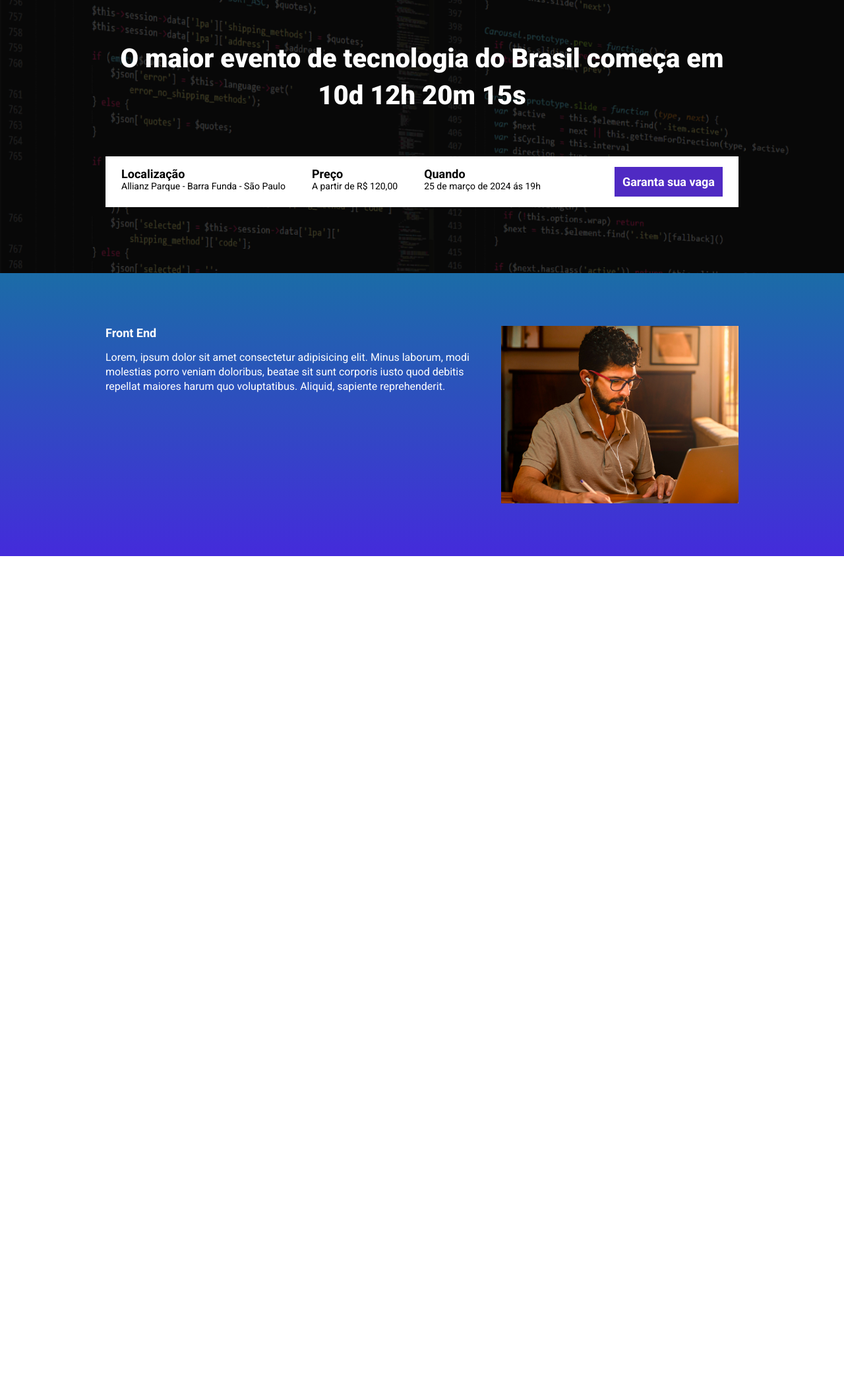
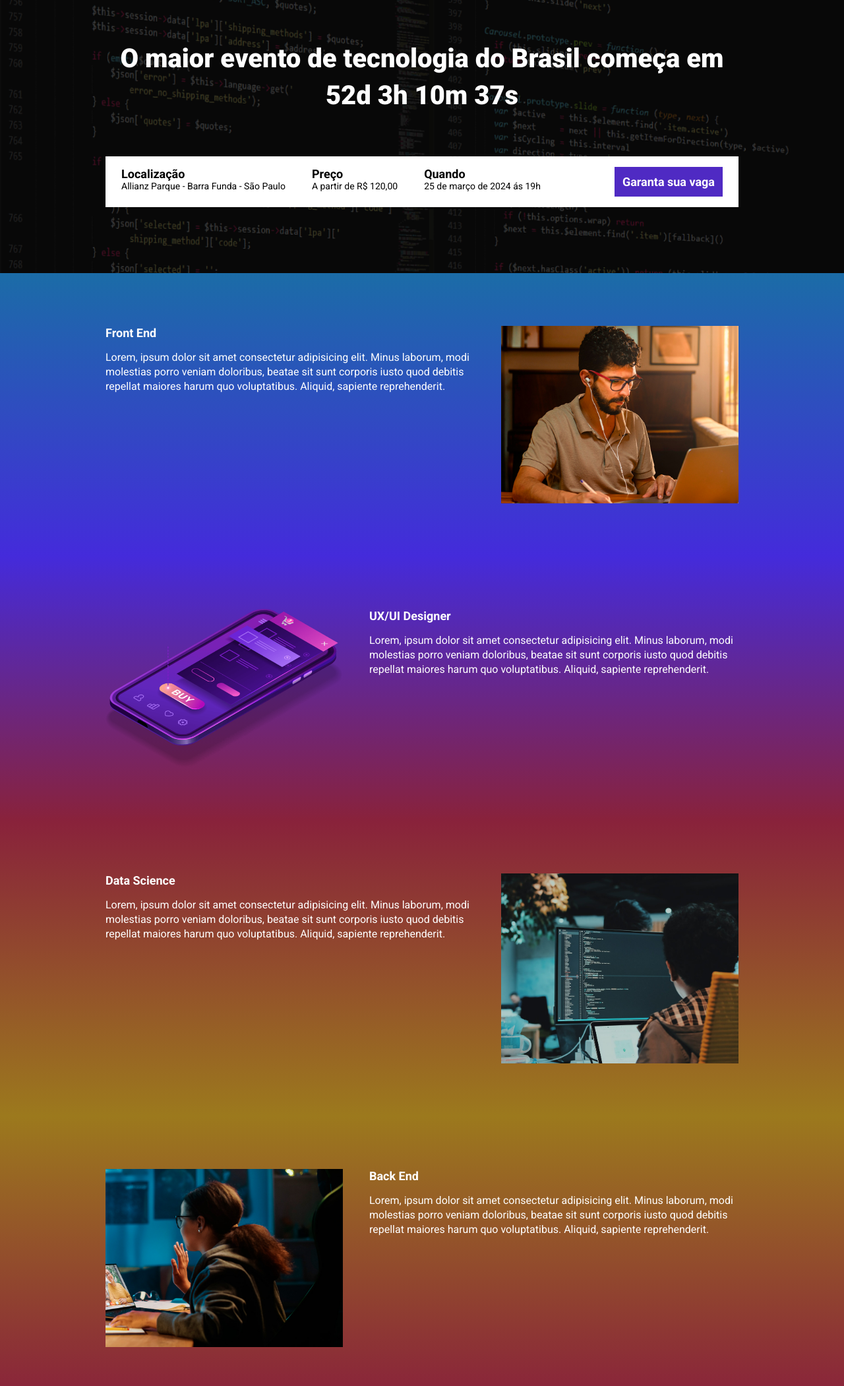
Before and after one commit to JoaopauloDevJ/EBAC_tech_talks, a website built with Parcel: page src/index.html in a window 1280 px wide. Shown: the part 147-2248 px from the top of the page at 66% size. Before the commit the page ends 990 px from the top, so only its background shows below. Built offline with nearby package versions, Linux system fonts and the light colour scheme.

Commit message:
criando a contagem regressiva

```diff
--- a/package.json
+++ b/package.json
@@ -2,9 +2,9 @@
   "name": "ebac_talks",
   "version": "1.0.0",
   "description": "",
-  "main": "index.js",
   "scripts": {
     "dev": "parcel src/index.html src/scripts/main.js src/styles/main.scss",
+    "build":"parcel build src/index.html",
     "test": "echo \"Error: no test specified\" && exit 1"
   },
   "keywords": [],
--- a/src/index.html
+++ b/src/index.html
@@ -8,13 +8,14 @@
     <link rel="preconnect" href="https://fonts.gstatic.com" crossorigin>
     <link href="https://fonts.googleapis.com/css2?family=Roboto:wght@400;700;900&display=swap" rel="stylesheet">
     <link rel="stylesheet" href="./styles/main.scss">
+    <link rel="stylesheet" href="https://unpkg.com/aos@next/dist/aos.css" />
 </head>
 <body>
     <header class="hero">
         <div class="container">
             <img class="hero__logo" src="/src/images/ebac_logo.svg" alt="EBAC">
             <p class="hero__text">
-                O maior evento de tecnologia do Brasil começa em 10d 12h 20m 15s
+                O maior evento de tecnologia do Brasil começa em <span id="contador"></span>
             </p>
             <div class="infos-bar">
                 <ul class="infos-bar__infos">
@@ -37,8 +38,8 @@
             </div>
         </div>
     </header>
-    <section class="event">
-        <div class="container">
+    <section class="event event--frontend">
+        <div class="container" data-aos="fade-right">
             <div class="event__details">
                 <h2 class="event__details__title">Front End</h2>
                 <p class="event__details__description">
@@ -48,6 +49,40 @@
             <img class="event__image" src="/src/images/frontend.png" alt="Fron end">
         </div>
     </section>
+    <section class="event event--ux-ui event--image-left">
+        <div class="container" data-aos="fade-left">
+            <div class="event__details">
+                <h2 class="event__details__title">UX/UI Designer</h2>
+                <p class="event__details__description">
+                    Lorem, ipsum dolor sit amet consectetur adipisicing elit. Minus laborum, modi molestias porro veniam doloribus, beatae sit sunt corporis iusto quod debitis repellat maiores harum quo voluptatibus. Aliquid, sapiente reprehenderit.
+                </p>
+            </div>
+            <img class="event__image" src="/src/images/ui-ux.png" alt="Fron end">
+        </div>
+    </section>
+    <section class="event event--data-science">
+        <div class="container" data-aos="fade-right">
+            <div class="event__details">
+                <h2 class="event__details__title">Data Science</h2>
+                <p class="event__details__description">
+                    Lorem, ipsum dolor sit amet consectetur adipisicing elit. Minus laborum, modi molestias porro veniam doloribus, beatae sit sunt corporis iusto quod debitis repellat maiores harum quo voluptatibus. Aliquid, sapiente reprehenderit.
+                </p>
+            </div>
+            <img class="event__image" src="/src/images/data.png" alt="Fron end">
+        </div>
+    </section>
+    <section class="event event--backend event--image-left">
+        <div class="container" data-aos="fade-left">
+            <div class="event__details">
+                <h2 class="event__details__title">Back End</h2>
+                <p class="event__details__description">
+                    Lorem, ipsum dolor sit amet consectetur adipisicing elit. Minus laborum, modi molestias porro veniam doloribus, beatae sit sunt corporis iusto quod debitis repellat maiores harum quo voluptatibus. Aliquid, sapiente reprehenderit.
+                </p>
+            </div>
+            <img class="event__image" src="/src/images/backend.png" alt="Fron end">
+        </div>
+    </section>
+    <script src="https://unpkg.com/aos@next/dist/aos.js"></script>
     <script src="./scripts/main.js"></script>
 </body>
 </html>
--- /dev/null
+++ b/src/scripts/main.js
@@ -0,0 +1,29 @@
+AOS.init();
+
+
+const dataEvento = new Date('Mar 25, 2024 19:00:00');
+const timeStampEvento = dataEvento.getTime();
+
+const contaHoras = setInterval(function() {
+    const agora = new Date();
+    const timeStampAtual = agora.getTime();
+
+    const distanciaEvento = timeStampEvento - timeStampAtual;
+
+    const diasEmMs = 1000 * 60 * 60 * 24;
+    const horasEmMs = 1000 * 60 * 60;
+    const minutosEmMs = 1000 * 60;
+    const segundosEmMs = 1000;
+
+    const diasAteEvento = Math.floor(distanciaEvento / diasEmMs);
+    const horasAteEvento = Math.floor((distanciaEvento % diasEmMs) / horasEmMs);
+    const minutosAteEvento = Math.floor(distanciaEvento % horasEmMs / minutosEmMs);
+    const segundosAteEvento = Math.floor((distanciaEvento % minutosEmMs) / segundosEmMs);
+
+    document.getElementById('contador').innerHTML = `${diasAteEvento}d ${horasAteEvento}h ${minutosAteEvento}m ${segundosAteEvento}s`;
+
+    if(distanciaEvento < 0){
+        clearInterval(contaHoras);
+        document.getElementById('contador').innerHTML = `Evento expirado`;
+    }
+}, 1000)
--- a/src/styles/_hero.scss
+++ b/src/styles/_hero.scss
@@ -1,3 +1,5 @@
+@use 'componentes/variable';
+
 .hero{
     padding-top: 64px;
     padding-bottom: 100px;
@@ -16,7 +18,7 @@
         left: 0;
         width:100%;
         height: 100%;
-        background-color: #000;
+        background-color: variable.$secundaryTextColor;
         content:'';
         opacity: 0.7;
     }
--- a/src/styles/componentes/_buttons.scss
+++ b/src/styles/componentes/_buttons.scss
@@ -1,3 +1,6 @@
+@use 'variable';
+
+
 .button{
     padding: 12px;
     font-size: 18px;
@@ -8,7 +11,7 @@
 
     &--primary{
         color:#fff;
-        background-color: #4F2AC3;
+        background-color: variable.$purple;
     }
 
     @media (max-width:640px){
--- a/src/styles/componentes/_event.scss
+++ b/src/styles/componentes/_event.scss
@@ -1,9 +1,33 @@
+@use 'variable';
+
 .event{
     padding: 80px 0;
-    background-image:linear-gradient(#1b6ca7, #442bdb);
+
+    &--frontend{
+        background-image:linear-gradient(variable.$blue1, variable.$blue2);
+    }
+
+    &--ux-ui{
+        background-image:linear-gradient(variable.$blue2, variable.$pink);
+    }
+
+    &--data-science{
+        background-image:linear-gradient(variable.$pink, variable.$yellow);
+    }
+
+    &--backend{
+        background-image:linear-gradient(variable.$yellow, variable.$pink);
+    }
+
+    &--image-left{
+        .container{
+            flex-direction: row-reverse;
+        }
+    }
 
     .container{
         display:flex;
+        gap:40px;
     }
 
     &__image{
@@ -11,7 +35,6 @@
     }
 
     &__details{
-        margin-right: 40px;
 
         &__title{
             font-size: 18px;
--- a/src/styles/componentes/_infos_bar.scss
+++ b/src/styles/componentes/_infos_bar.scss
@@ -1,6 +1,8 @@
+@use 'variable';
+
 .infos-bar{
     padding: 16px 24px;
-    background-color: #fff;
+    background-color: variable.$textColor;
     display: flex;
     justify-content: space-between;
 
@@ -11,12 +13,12 @@
 
         &__item{
             font-size: 14px;
-            color:#000;
+            color:variable.$secundaryTextColor;
 
             b{
                 font-size: 18px;
                 display: block;
-                color:#000;
+                color:variable.$secundaryTextColor;
             }
         }
     }
--- /dev/null
+++ b/src/styles/componentes/variable.scss
@@ -0,0 +1,9 @@
+$textColor:#fff;
+$secundaryTextColor:#000;
+
+$purple:#4F2AC3;
+
+$blue1:#1b6ca7;
+$blue2:#442bdb;
+$pink:#89223B;
+$yellow:#9C791D;
--- a/src/styles/main.scss
+++ b/src/styles/main.scss
@@ -2,6 +2,7 @@
 @use 'componentes/infos_bar';
 @use 'componentes/buttons';
 @use 'componentes/event';
+@use 'componentes/variable';
 
 
 * {
@@ -9,7 +10,7 @@
     padding: 0;
     box-sizing: border-box;
     font-family: Roboto, sans-serif;
-    color:#fff;
+    color:variable.$textColor;
     list-style: none;
 }
 
```
